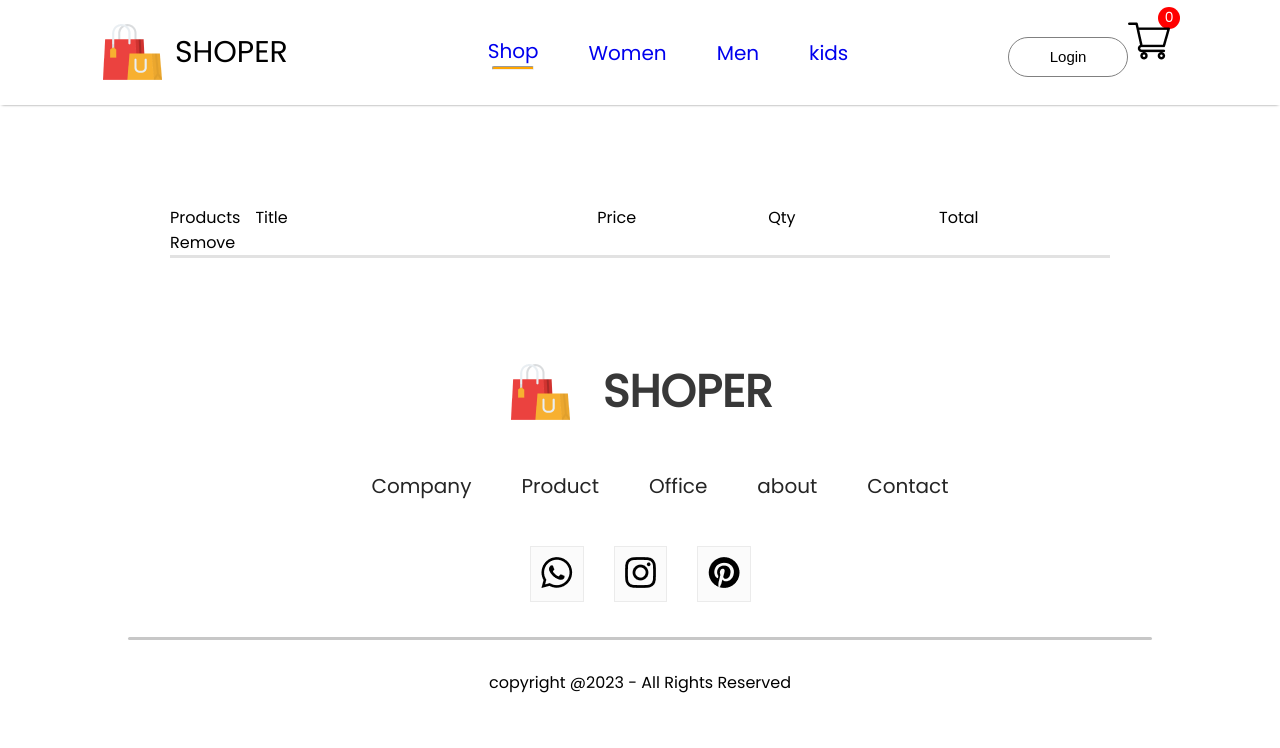
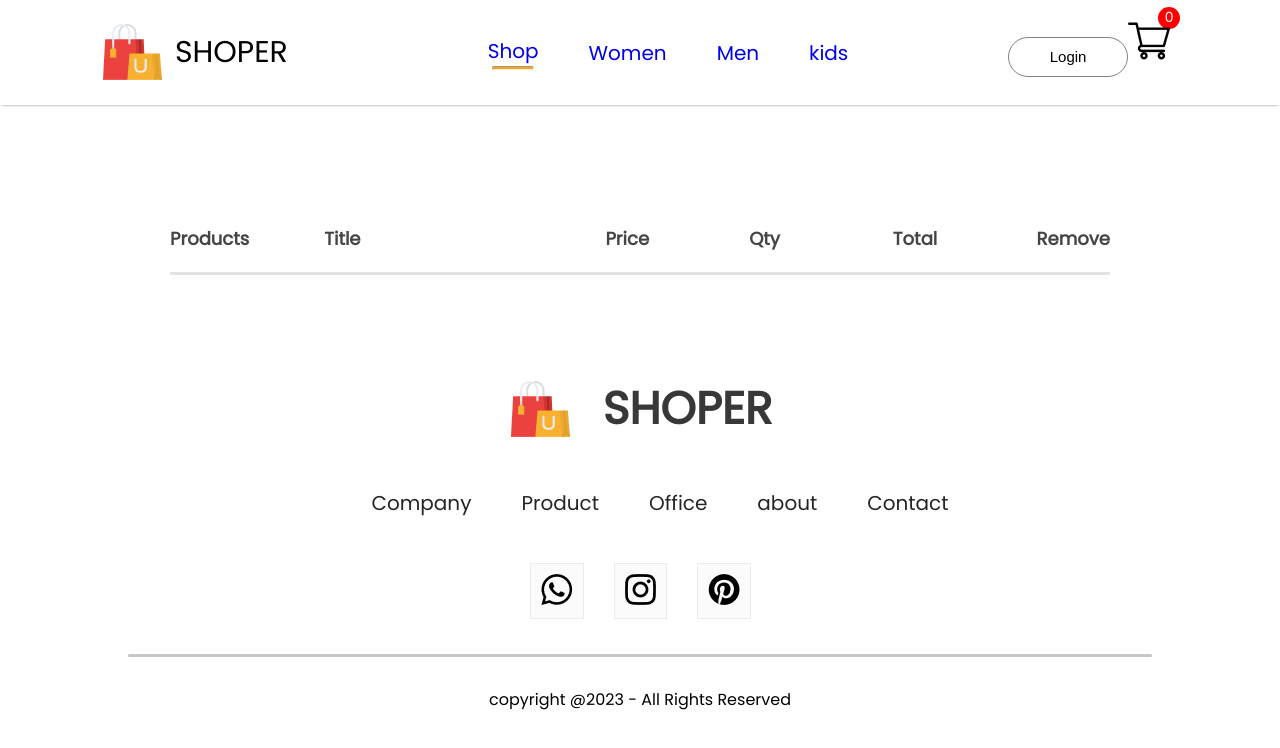
Before and after one commit to m-fadi/E-commerce, a React (Create React App) app: page /cart in a window 1280 px wide. Shown: the top 748 px of the page. Built offline with nearby package versions, Linux system fonts and the light colour scheme.

Commit message:
classes design

```diff
--- a/src/components/CartItem/CartItem.css
+++ b/src/components/CartItem/CartItem.css
@@ -67,16 +67,43 @@ width:100%;
 
  */
 
- .cartItems{
-margin:100px 170px
- }
- .cartItems hr{
+.cartItems {
+    margin: 100px 170px;
+}
+.cartItems hr {
     height: 3px;
-    background:#e2e2e2;
-    border:0;
- }
- .cartItems-format-main{
-    display:grid;
-    grid-template-columns: 0.5fr 2fr 1fr 1fr 1fr;
+    background: #e2e2e2;
+    border: 0;
+}
+.cartItems-format-main {
+    display: grid;
+    grid-template-columns:0.5fr 3fr 1fr 1fr 1fr 1fr;
+    align-items: center;
+    gap:75px;
+    padding:20px 0px;
+    color: #454545;
+    font-size: 18px;
+    font-weight: 600;
+}
+.cartItems-format{
+    font-size: 16px;
+    font-weight: 500;
+}
+.cartIcon-product-icon{
+    height:62px;
 
- }
+}
+.cartItems-format input{
+    text-align: center;
+    margin-right : 10px;
+    height:30px;
+    font-size: 20px;;
+    width:30%;
+    cursor: pointer;
+
+}
+.cart-removeItem{
+    width:15px;
+    margin:0px 40px;
+    cursor: pointer;
+}
```
